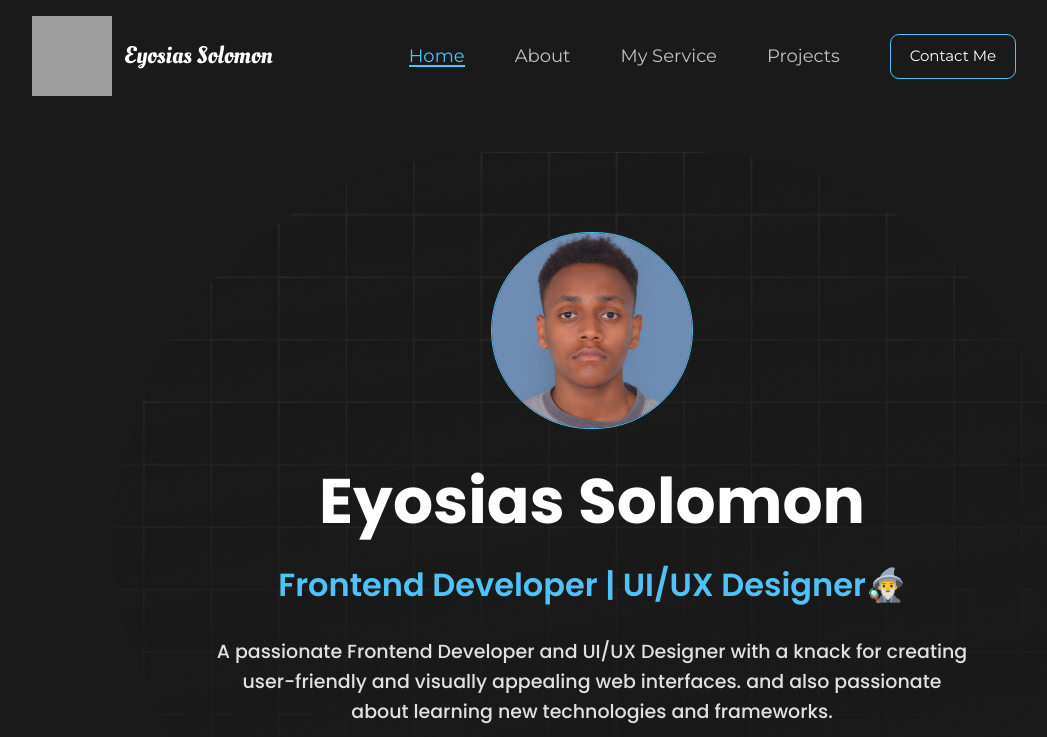
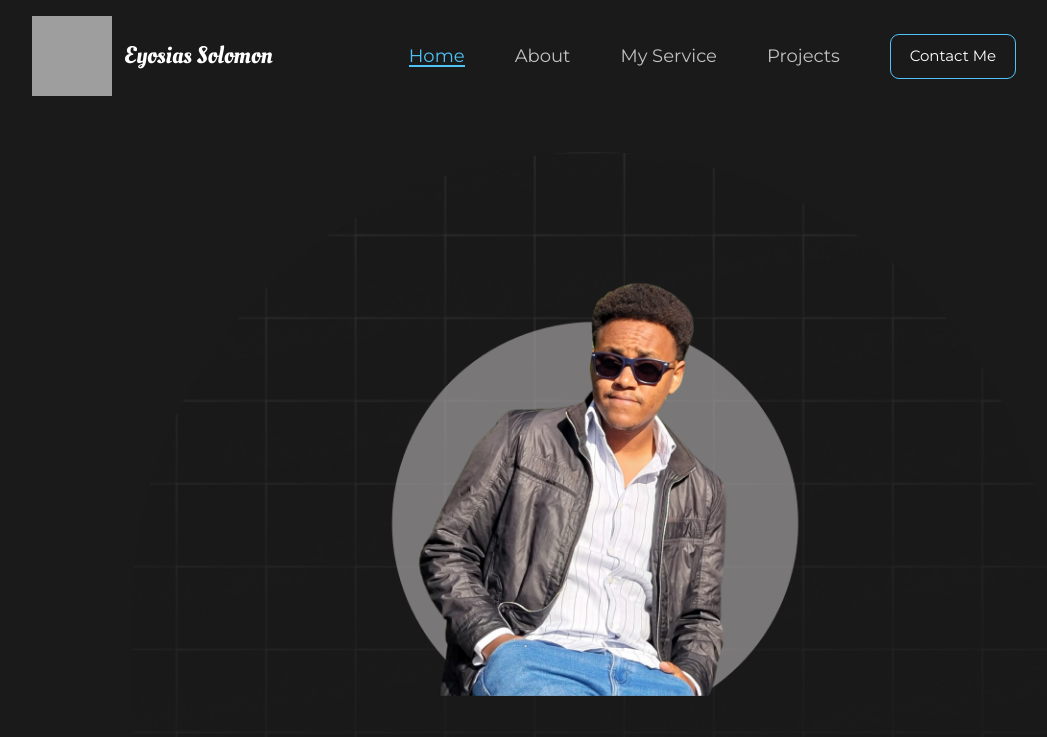
Before and after one commit to EyosiSol/myportfolio, a Next.js app: page / in a window 1280 px wide. Shown: the top 737 px of the page, without its empty margins (48-1095 px from the left). Built offline with nearby package versions, Linux system fonts and the light colour scheme; grey boxes are pictures that could not be loaded.

Commit message:
feat: update Intro component to use profile image from assets; adjust layout padding and image dimensions for improved presentation

```diff
--- a/src/app/components/intro.tsx
+++ b/src/app/components/intro.tsx
@@ -2,7 +2,7 @@
 
 import React from "react";
 import Image from "next/image";
-
+import pfp from "@images/Pfp.png";
 export default function Intro({
   poppins,
   montserrat,
@@ -15,14 +15,12 @@ export default function Intro({
   return (
     <section
       id="intro"
-      className="w-dvw h-fit md:w-fit p-20 gap-2 md:gap-10 flex flex-col items-center justify-center left-0 top-0  bg-[url('/images/Pattern.png')] bg-cover bg-center rounded-3xl md:rounded-full"
+      className="w-dvw h-fit md:w-fit p-16 gap-2 md:gap-10 flex flex-col items-center justify-center left-0 top-0  bg-[url('/images/Pattern.png')] bg-cover bg-center rounded-3xl md:rounded-full"
     >
       <Image
-        className="w-44 h-auto md:w-[202px] md:h-[197px] left-[421px] top-[137px] rounded-full border border-[#4fc3f7] mb-4"
-        src="/images/Pic.jpg"
+        className="w-44 h-auto md:w-[480px]  left-[421px] top-[137px] mb-4"
+        src={pfp}
         alt="profile"
-        width={202}
-        height={197}
       />
       <div
         className={`left-[298px] top-[334px] text-white text-2xl md:text-[63px] font-bold ${poppins.className} font-poppins mb-4`}
```
